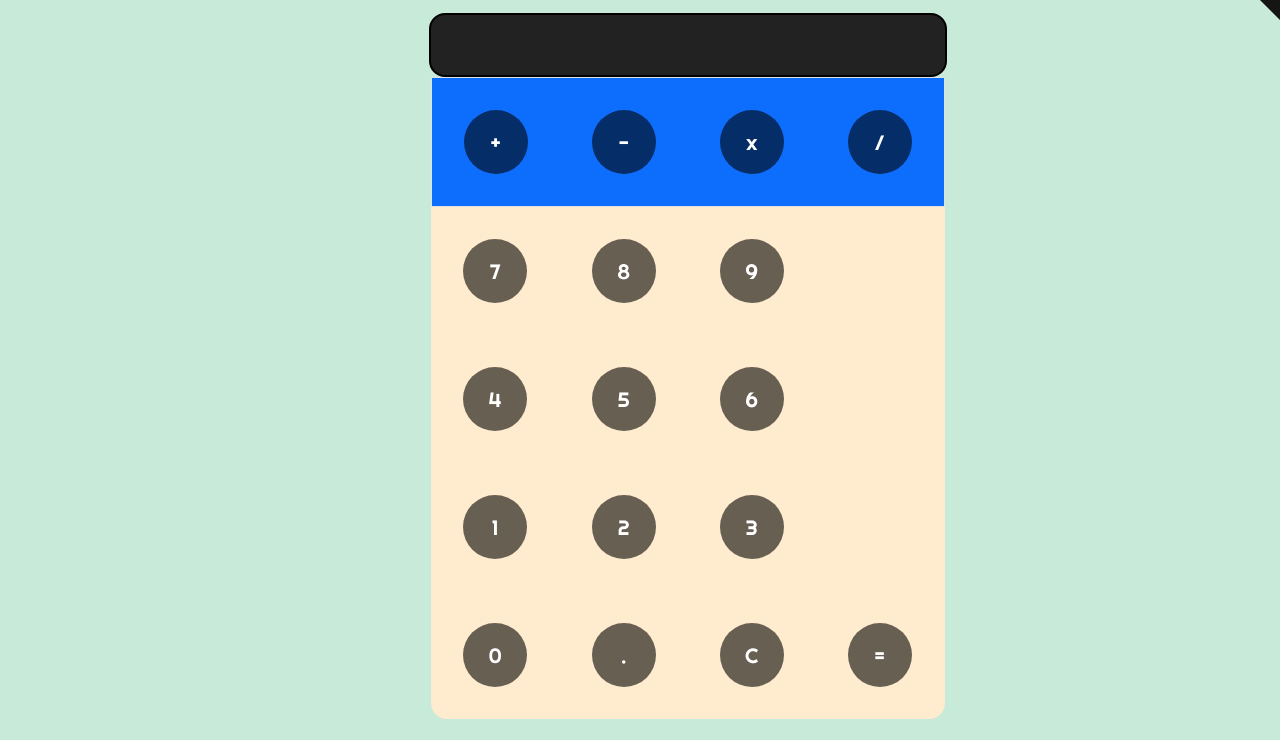
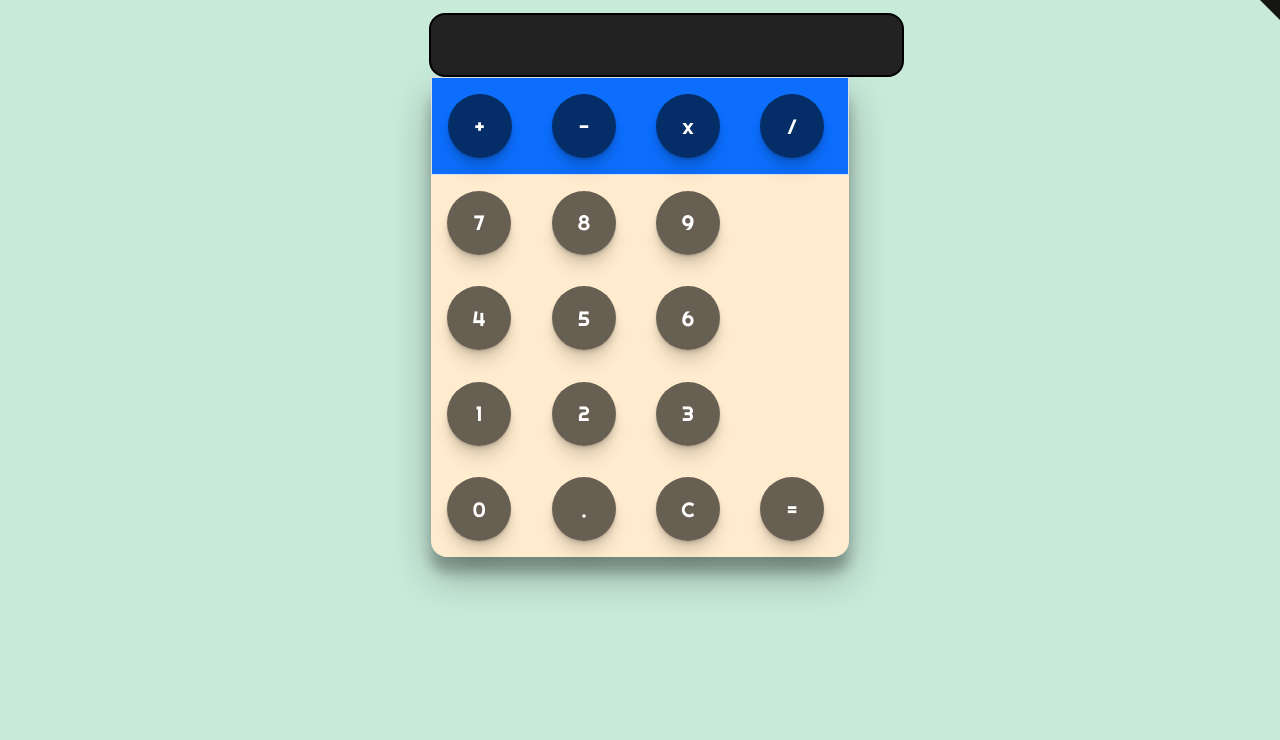
Before and after one commit to joyrudra-itobuz/Simple-Calculator, a website built with webpack: page src/index.html in a window 1280 px wide. Shown: the part 60-800 px from the top of the page. Built offline with nearby package versions, Linux system fonts and the light colour scheme; a web font is replaced by a local one.

Commit message:
Commit With Updated Size

```diff
--- a/src/scss/app.scss
+++ b/src/scss/app.scss
@@ -61,14 +61,20 @@ table,
 th,
 td,
 tr {
-  padding: 2rem;
+  // padding: 2rem;
 }
-
+td,
+th {
+  padding-top: 1rem;
+  padding-left: 1rem;
+}
 table {
   padding: 2rem 2rem;
   background-color: blanchedalmond;
   border-radius: 1rem;
   height: 30rem;
+  box-shadow: rgba(0, 0, 0, 0.3) 0px 19px 38px,
+    rgba(0, 0, 0, 0.22) 0px 15px 12px;
 }
 
 button {
@@ -78,6 +84,9 @@ button {
   width: 4rem;
   height: 4rem;
   border-radius: 3rem;
+  box-shadow: rgba(0, 0, 0, 0.07) 0px 1px 1px, rgba(0, 0, 0, 0.07) 0px 2px 2px,
+    rgba(0, 0, 0, 0.07) 0px 4px 4px, rgba(0, 0, 0, 0.07) 0px 8px 8px,
+    rgba(0, 0, 0, 0.07) 0px 16px 16px;
 }
 
 button:active {
@@ -104,7 +113,7 @@ section {
 
 .display {
   height: 4rem;
-  width: 32.4rem;
+  width: 29.7rem;
   font-size: 2rem;
   background-color: rgb(34, 34, 34);
   margin-left: -14px;
```
Also changed, not shown: 1 other file.
